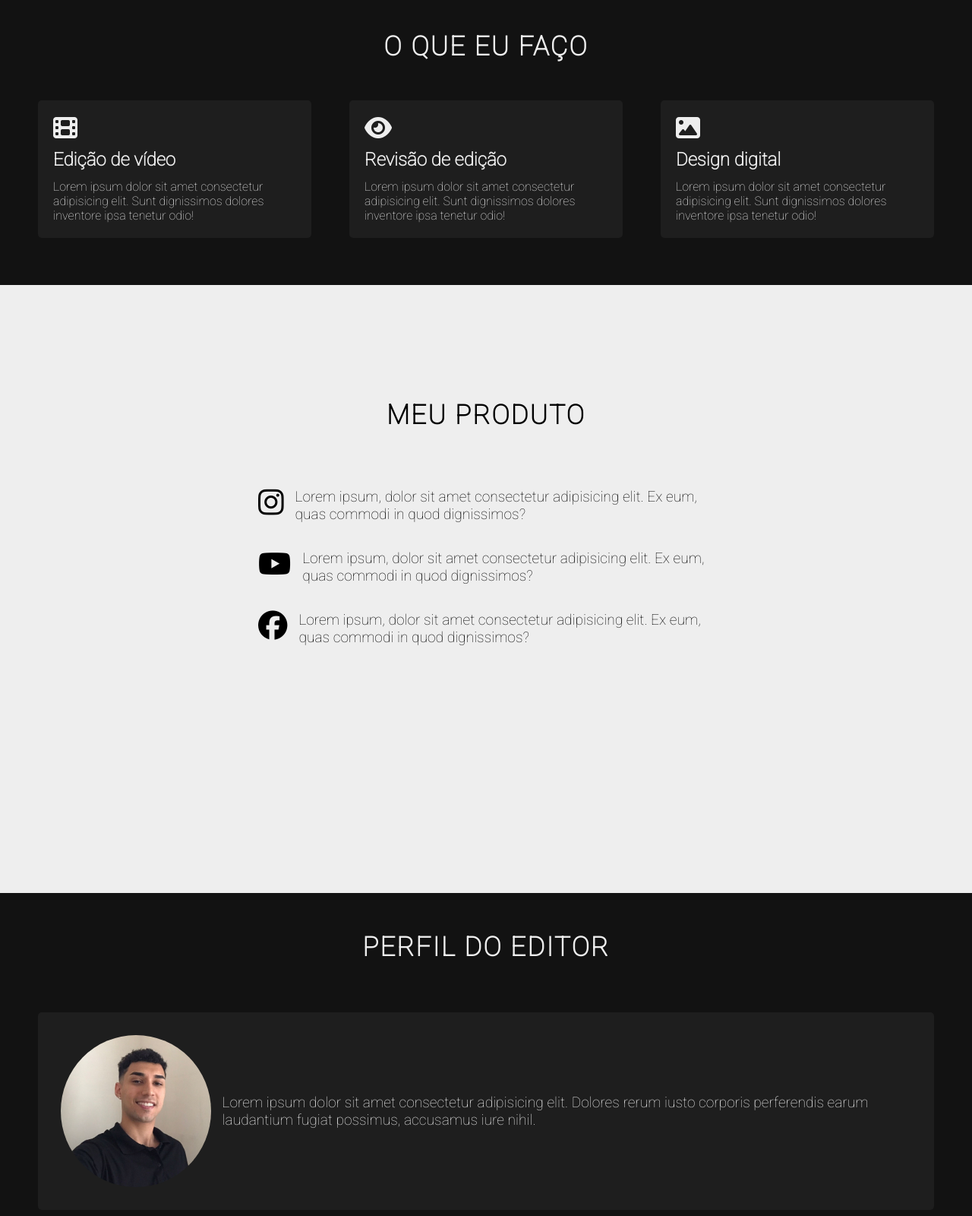
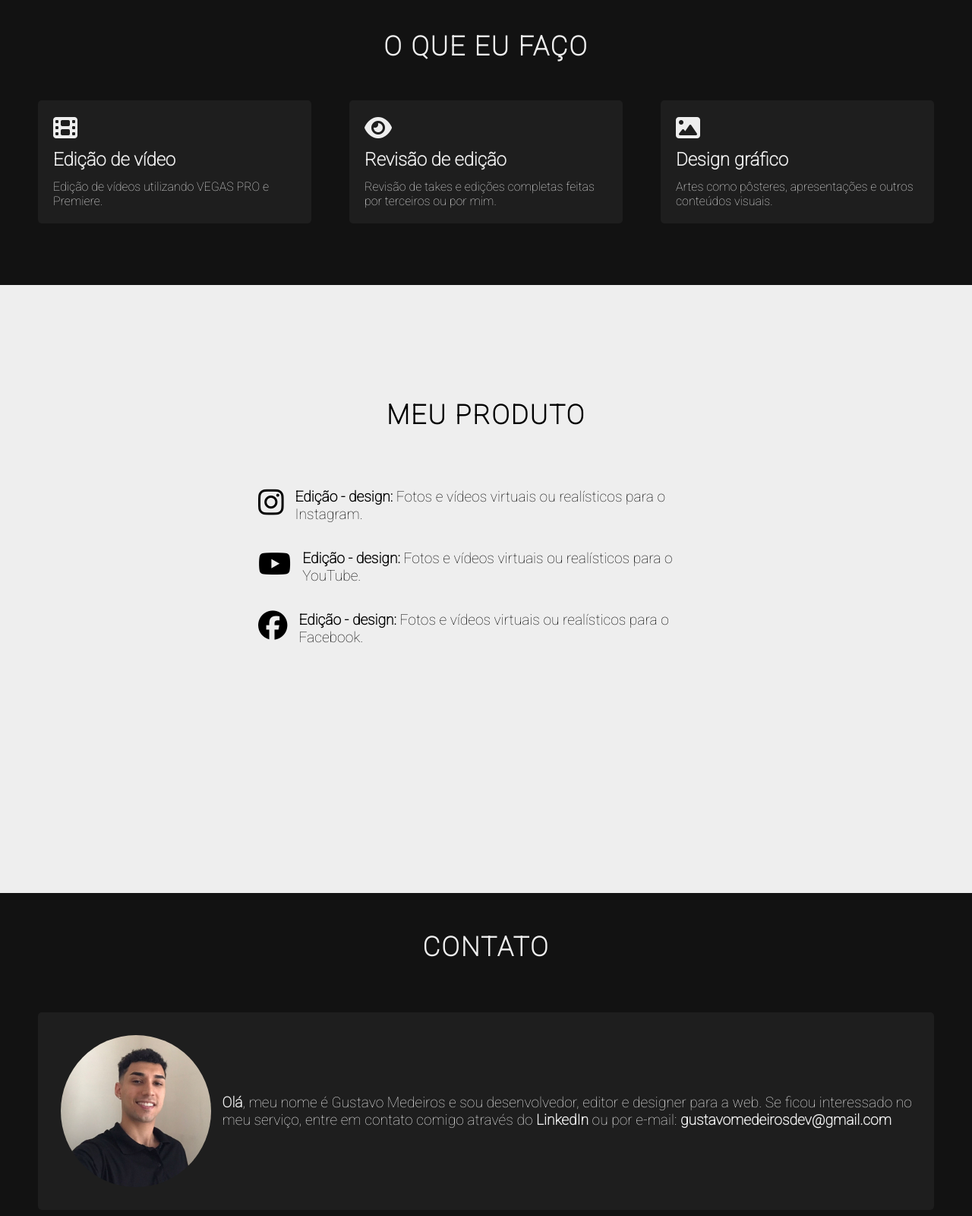
Before and after one commit to gustamtz/portfolio-02, a plain HTML site: page starterkit/index.html in a window 1280 px wide. Shown: the part 1116-2716 px from the top of the page at 76% size. Drawn offline with nearby package versions, Linux system fonts and the light colour scheme; files whose address does not match are found by name.

Commit message:
changing description

```diff
--- a/starterkit/index.html
+++ b/starterkit/index.html
@@ -10,6 +10,7 @@
       media="screen and (max-width: 768px)"
       href="./css/mobile.css"
     />
+
     <title>Medeiros Edições</title>
   </head>
 
@@ -27,11 +28,8 @@
 
     <header id="showcase">
       <div id="showcase-container">
-        <h2>Lorem ipsum dolor sit amet.</h2>
-        <p>
-          Lorem ipsum dolor sit amet consectetur adipisicing elit. Officiis,
-          quas.
-        </p>
+        <h2>Bem-vindo ao meu portfolio!</h2>
+        <p>Clique no botão abaixo para navegar.</p>
         <a href="#ferramentas" class="btn">SAIBA MAIS</a>
       </div>
     </header>
@@ -40,7 +38,7 @@
       <div class="headline">Ferramentas</div>
       <div id="ferramentas-container">
         <img src="./img/vegas.png" class="ferramenta" alt="" />
-        <img src="./img/ae.png" class="ferramenta" alt="" />
+        <img src="./img/premiere.png" class="premiere" alt="" />
         <img src="./img/canva.png" class="ferramenta" alt="" />
       </div>
     </section>
@@ -51,26 +49,20 @@
         <div class="feature">
           <i class="fa-solid fa-film fa-2x"></i>
           <span class="feature-title">Edição de vídeo</span>
-          <p>
-            Lorem ipsum dolor sit amet consectetur adipisicing elit. Sunt
-            dignissimos dolores inventore ipsa tenetur odio!
-          </p>
+          <p>Edição de vídeos utilizando VEGAS PRO e Premiere.</p>
         </div>
         <div class="feature">
           <i class="fa-sharp fa-solid fa-eye fa-2x"></i>
           <span class="feature-title">Revisão de edição</span>
           <p>
-            Lorem ipsum dolor sit amet consectetur adipisicing elit. Sunt
-            dignissimos dolores inventore ipsa tenetur odio!
+            Revisão de takes e edições completas feitas por terceiros ou por
+            mim.
           </p>
         </div>
         <div class="feature">
           <i class="fa-sharp fa-solid fa-image fa-2x"></i>
-          <span class="feature-title">Design digital</span>
-          <p>
-            Lorem ipsum dolor sit amet consectetur adipisicing elit. Sunt
-            dignissimos dolores inventore ipsa tenetur odio!
-          </p>
+          <span class="feature-title">Design gráfico</span>
+          <p>Artes como pôsteres, apresentações e outros conteúdos visuais.</p>
         </div>
       </div>
     </section>
@@ -78,27 +70,26 @@
     <section id="product">
       <div class="headline">Meu produto</div>
       <div id="product-container">
-        <img src="#" alt="" class="iphone" />
         <div id="items">
           <div class="item">
             <i class="fa-brands fa-instagram fa-2x"></i>
             <p>
-              Lorem ipsum, dolor sit amet consectetur adipisicing elit. Ex eum,
-              quas commodi in quod dignissimos?
+              <b>Edição - design:</b> Fotos e vídeos virtuais ou realísticos
+              para o Instagram.
             </p>
           </div>
           <div class="item">
             <i class="fa-brands fa-youtube fa-2x"></i>
             <p>
-              Lorem ipsum, dolor sit amet consectetur adipisicing elit. Ex eum,
-              quas commodi in quod dignissimos?
+              <b>Edição - design:</b> Fotos e vídeos virtuais ou realísticos
+              para o YouTube.
             </p>
           </div>
           <div class="item">
             <i class="fa-brands fa-facebook fa-2x"></i>
             <p>
-              Lorem ipsum, dolor sit amet consectetur adipisicing elit. Ex eum,
-              quas commodi in quod dignissimos?
+              <b>Edição - design:</b> Fotos e vídeos virtuais ou realísticos
+              para o Facebook.
             </p>
           </div>
         </div>
@@ -106,14 +97,20 @@
     </section>
 
     <div id="editor">
-      <div class="headline">Perfil do editor</div>
+      <div class="headline">Contato</div>
       <div id="editor-container">
         <div class="medeiros">
           <img src="./img/medeiros.jpeg" alt="" class="editor-image" />
           <p>
-            Lorem ipsum dolor sit amet consectetur adipisicing elit. Dolores
-            rerum iusto corporis perferendis earum laudantium fugiat possimus,
-            accusamus iure nihil.
+            <b>Olá</b>, meu nome é Gustavo Medeiros e sou desenvolvedor, editor
+            e designer para a web. Se ficou interessado no meu serviço, entre em
+            contato comigo através do
+            <a
+              href="https://www.linkedin.com/in/gustavo-medeiros-thomaz-77819420a/"
+              target="_blank"
+              ><b class="b"> LinkedIn</b></a
+            >
+            ou por e-mail: <b>gustavomedeirosdev@gmail.com</b>
           </p>
         </div>
       </div>
```
